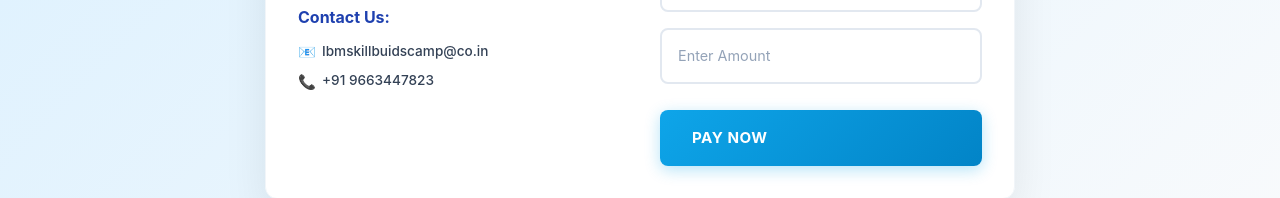
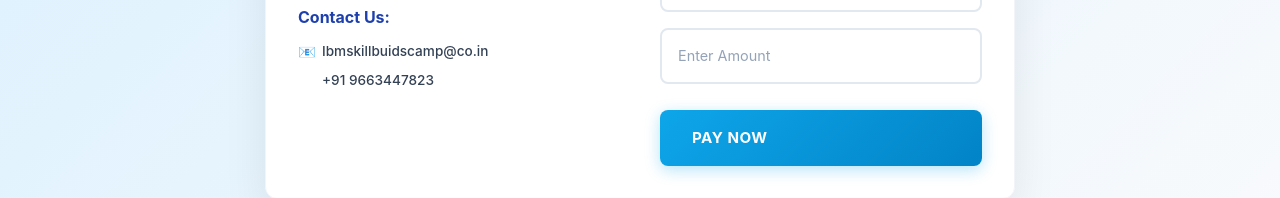
Before and after one commit to LeTHaLOp17/Payment-App, a React (Vite) app: page / in a window 1280 px wide. Shown: the part 656-854 px from the top of the page. Built offline with nearby package versions, Linux system fonts and the light colour scheme.

Commit message:
Added logo

```diff
--- a/src/App.jsx
+++ b/src/App.jsx
@@ -106,7 +106,7 @@ function App() {
                   <span>Ibmskillbuidscamp@co.in</span>
                 </div>
                 <div className="contact-item">
-                  <span className="contact-icon">📞</span>
+                  <span className="contact-icon"></span>
                   <span>+91 9663447823</span>
                 </div>
               </div>
```
